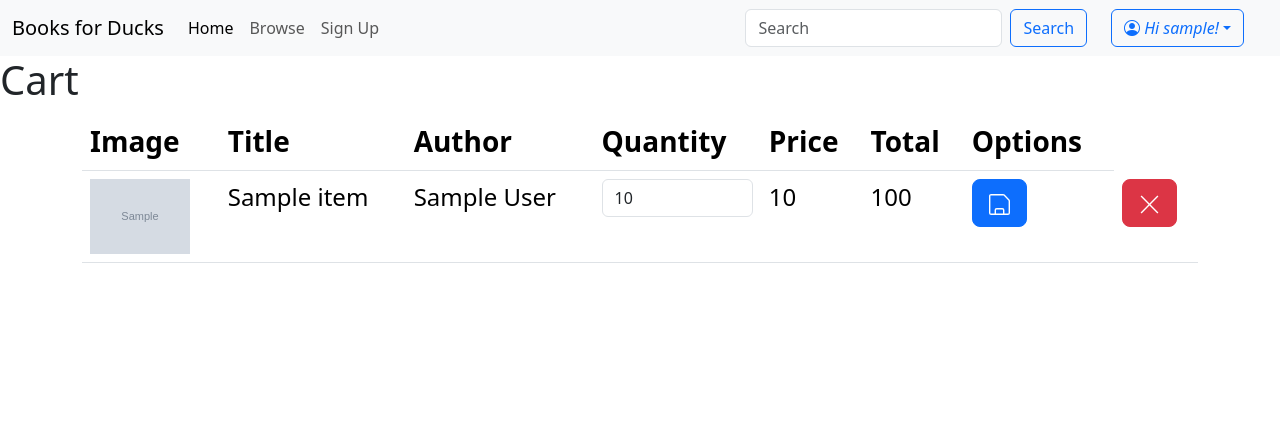
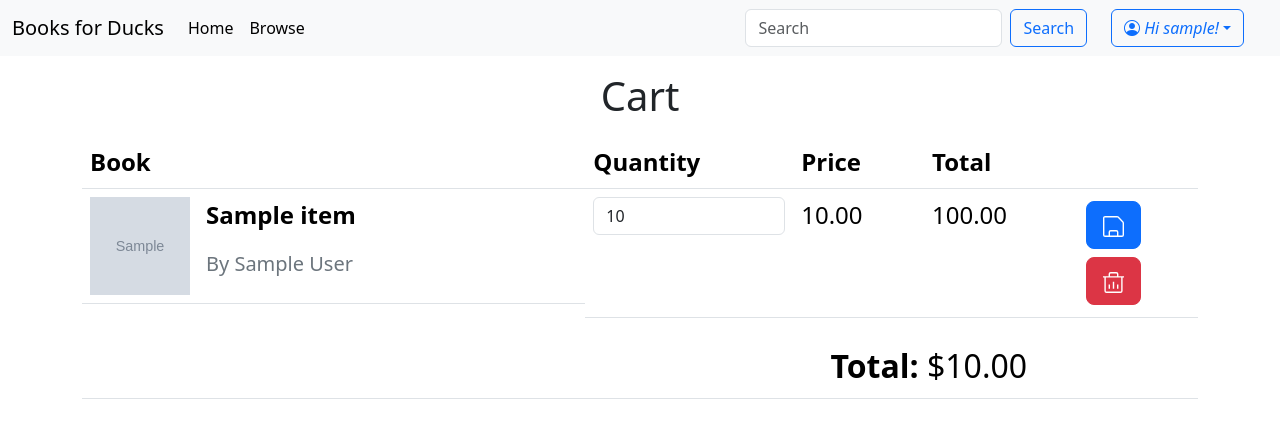
Before and after one commit to adalei1801/DuckBooks, a Flask app: template templates/cart.html.jinja in a window 1280 px wide. Shown: the top 438 px of the page. Run offline with Flask 3, Linux system fonts and the light colour scheme; a user stored in the database is signed in; tables that the repository leaves empty or names only in its code hold one stand-in row (values such as "Sample post"); the template is opened without the code that fills it: most values are stand-ins (such as "Sample title", 1, 10 or a date in 2020); grey boxes marked "Sample" are stand-in pictures.

Commit message:
1/7 cart work

```diff
--- a/main.py
+++ b/main.py
@@ -60,7 +60,26 @@ def connect_db():
 
 @app.route("/")
 def index():
-    return render_template("homepage.html.jinja")
+    conn = connect_db()
+
+    cursor = conn.cursor()
+
+    cursor.execute(f"SELECT * FROM `Product` WHERE `genre` = 'dystopia';")
+
+    result_dystopia = cursor.fetchall()
+
+    cursor.execute(f"SELECT * FROM `Product` WHERE `genre` LIKE '%fiction';")
+
+    result_fiction = cursor.fetchall()
+
+    cursor.execute(f"SELECT * FROM `Product` WHERE `page` <= '300';")
+
+    result_short = cursor.fetchall()
+
+
+    cursor.close()
+    conn.close()
+    return render_template("homepage.html.jinja", products_dystopia=result_dystopia, products_fiction=result_fiction, products_short=result_short)
 
 
 
@@ -117,7 +136,8 @@ def add_to_cart(product_id):
     INSERT INTO `Cart`
     (`product_id`, `customer_id`, `quantity`)
     VALUES
-    ({product_id}, {customer_id}, {quantity});
+    ({product_id}, {customer_id}, {quantity})
+    ON DUPLICATE KEY UPDATE  `quantity` = `quantity` + {quantity};
     """)
 
     cursor.close()
@@ -231,8 +251,44 @@ def cart():
                         """)
 
     results = cursor.fetchall()
+    price = 0
+
+    for product in results:
+        item_total = product['price'] * product['quantity']
+        price += item_total
 
     cursor.close()
     conn.close()
 
-    return render_template("cart.html.jinja", products=results)
+    return render_template("cart.html.jinja", products=results, price=price)
+
+@app.route("/cart/<cart_id>/delete", methods=["POST"])
+@flask_login.login_required
+def delete(cart_id):
+    conn = connect_db()
+    cursor = conn.cursor()
+
+    cursor.execute(f"DELETE FROM `Cart` WHERE `id`= {cart_id};")
+
+    cursor.close()
+    conn.close()
+
+    return redirect("/cart")
+
+@app.route("/update/<cart_id>//update", methods=["POST"])
+def update(cart_id):
+    conn = connect_db()
+    cursor = conn.cursor()
+
+    quantity = request.form["quantity"]
+
+    cursor.execute(f"""
+                    UPDATE `Cart`
+                    SET `quantity`= {quantity}
+                    WHERE `id` = {cart_id};
+    """)
+
+    cursor.close()
+    conn.close()
+
+    return redirect("/cart")
--- a/templates/browse.html.jinja
+++ b/templates/browse.html.jinja
@@ -31,7 +31,8 @@
             <img src= "{{item['image']}}" class="card-img-top" alt="{{item['title']}}">
             <div class="card-body">
                 <h5 class="card-title">{{item['title']}}</h5>
-                <p class="card-text">${{item['price']}}</p>
+                <h6 class="card-title">{{item['author']}}</h6>
+                <p class="card-text">${{"%.2f" | format(item['price'])}}</p>
                 <a href="/product/{{item['id']}}" class="btn btn-primary">Read more</a>
             </div>
         </div>
--- a/templates/cart.html.jinja
+++ b/templates/cart.html.jinja
@@ -1,48 +1,89 @@
 <!doctype html>
 <html lang="en">
+
 <head>
   <meta charset="utf-8">
   <meta name="viewport" content="width=device-width, initial-scale=1">
   <title>Cart</title>
-    <link href="https://cdn.jsdelivr.net/npm/bootstrap@5.3.3/dist/css/bootstrap.min.css" rel="stylesheet" integrity="sha384-QWTKZyjpPEjISv5WaRU9OFeRpok6YctnYmDr5pNlyT2bRjXh0JMhjY6hW+ALEwIH" crossorigin="anonymous">
+  <link href="https://cdn.jsdelivr.net/npm/bootstrap@5.3.3/dist/css/bootstrap.min.css" rel="stylesheet"
+    integrity="sha384-QWTKZyjpPEjISv5WaRU9OFeRpok6YctnYmDr5pNlyT2bRjXh0JMhjY6hW+ALEwIH" crossorigin="anonymous">
 </head>
+
 <body>
   {% include "components/navbar.html.jinja"%}
-    <h1>Cart</h1>
+  <h1 class="text-center my-3">Cart</h1>
 
-      <main class="container">
+  <main class="container table-responsive-sm">
+    {%if products |length ==0 %}
+    <p fs-1>Your Cart is Empty</p>
+    {%else%}
     <table class="table">
       <thead>
-            <tr class="fs-3">
-              <th scope="col">Image</th>
-              <th scope="col">Title</th>
-              <th scope="col">Author</th>
-              <th scope="col">Quantity</th>
-              <th scope="col">Price</th>
+        <tr class="fs-4">
+          <th>Book</th>
+          <th>Quantity</th>
+          <th>Price</th>
           <th>Total</th>
-              <th>Options</th>
+          <th></th>
         </tr>
       </thead>
       <tbody>
         {% for item in products %}
         <tr class="fs-4">
-              <td><img src="{{item['image']}}" alt="{{item['title']}}" width="100"> </td>
-              <td>{{item['title']}}</td>
-              <td>{{item['author']}}</td>
+          <td class="d-flex">
+          <img src="{{item['image']}}" alt="{{item['title']}}" width="100">
+          <div class="mx-3">
+          <p class="fw-bold">{{item['title']}}</p>
+          <p class="text-secondary fs-5">By {{item['author']}}</p>
+          </div>
+          </td>
           <td>
-              <input type="number" class="form-control" id="quantity" name="quantity" min="1" max="30" value="{{item['quantity']}}">
+            <form id="updateForm-{{item['id']}}" action="/update/{{item['id']}}//update" method="post">
+              <input type="number" class="form-control" id="quantity" name="quantity" min="1" max="30"
+              value="{{item['quantity']}}">
+            </form>
           </td>
-              <td>{{item['price']}}</td>
-              <td>{{ item['price'] * item['quantity'] }}</td>
-              <td> <button class="btn btn-primary btn-lg"><svg viewBox="0 0 15 15" fill="none" xmlns="http://www.w3.org/2000/svg" width="21" height="21"><path d="M4.5 14.5v-3a1 1 0 011-1h4a1 1 0 011 1v3m3 0h-12a1 1 0 01-1-1v-12a1 1 0 011-1h8.586a1 1 0 01.707.293l3.414 3.414a1 1 0 01.293.707V13.5a1 1 0 01-1 1z" stroke="currentColor"></path></svg></td>
-              <td><button class="btn btn-danger btn-lg"><svg viewBox="0 0 15 15" fill="none" xmlns="http://www.w3.org/2000/svg" width="21" height="21"><path d="M1.5 1.5l12 12m-12 0l12-12" stroke="currentColor"></path></svg></button></td>
+          <td>{{"%.2f" | format(item["price"])}}</td>
+          <td>{{ "%.2f" | format(item['price'] * item['quantity']) }}</td>
 
+          <!--Save Button-->
+          <td>
+            <button form="updateForm-{{item['id']}}" type="submit" class="btn btn-primary btn-lg my-1">
+              <svg viewBox="0 0 15 15" fill="none" xmlns="http://www.w3.org/2000/svg" width="21" height="21">
+                <path
+                  d="M4.5 14.5v-3a1 1 0 011-1h4a1 1 0 011 1v3m3 0h-12a1 1 0 01-1-1v-12a1 1 0 011-1h8.586a1 1 0 01.707.293l3.414 3.414a1 1 0 01.293.707V13.5a1 1 0 01-1 1z"
+                  stroke="currentColor">
+                </path>
+              </svg>
+            </button>
+
+            <form action="/cart/{{item['id']}}/delete" method="post">
+              <!--Trash Button-->
+              <button type="submit" class="btn btn-danger btn-lg my-1">
+                <svg viewBox="0 0 15 15" fill="none" xmlns="http://www.w3.org/2000/svg" width="21" height="21"><path d="M4.5 3V1.5a1 1 0 011-1h4a1 1 0 011 1V3M0 3.5h15m-13.5 0v10a1 1 0 001 1h10a1 1 0 001-1v-10M7.5 7v5m-3-3v3m6-3v3" stroke="currentColor"></path></svg>
+              </button>
+
+            </form>
+          </td>
         </tr>
         {%endfor%}
       </tbody>
     </table>
+
+    <table class="table">
+     <tr>
+        <td class="text-white invisible">Moving the total to the right</td>
+        <td class="fs-2 text-center"><b>Total:</b> ${{"%.2f" | format(price)}}</td>
+      </tr>
+    </table>
+
+    {%endif%}
   </main>
 
-    <script src="https://cdn.jsdelivr.net/npm/bootstrap@5.3.3/dist/js/bootstrap.bundle.min.js" integrity="sha384-YvpcrYf0tY3lHB60NNkmXc5s9fDVZLESaAA55NDzOxhy9GkcIdslK1eN7N6jIeHz" crossorigin="anonymous"></script>
+
+  <script src="https://cdn.jsdelivr.net/npm/bootstrap@5.3.3/dist/js/bootstrap.bundle.min.js"
+    integrity="sha384-YvpcrYf0tY3lHB60NNkmXc5s9fDVZLESaAA55NDzOxhy9GkcIdslK1eN7N6jIeHz"
+    crossorigin="anonymous"></script>
 </body>
+
 </html>
--- a/templates/components/navbar.html.jinja
+++ b/templates/components/navbar.html.jinja
@@ -14,11 +14,13 @@
           <a class="nav-link active" aria-current="page" href="/">Home</a>
         </li>
         <li class="nav-item">
-          <a class="nav-link" href="/browse">Browse</a>
+          <a class="nav-link active" href="/browse">Browse</a>
         </li>
-        <li class="nav-item">
-          <a class="nav-link" href="/signup">Sign Up</a>
-        </li>
+        {%if not current_user.is_authenticated%}
+          <li class="nav-item active">
+            <a class="nav-link" href="/signup">Sign Up</a>
+          </li>
+        {%endif%}
       </ul>
       <form class="d-flex" role="search" action="/browse">
         <input class="form-control me-2" name="query" type="search" placeholder="Search" aria-label="Search">
@@ -26,7 +28,7 @@
       </form>
 
 
-      <div class=" dropdown mx-4">
+      <div class="dropdown mx-4">
           {%if current_user.is_authenticated%}
             <button class="btn btn-outline-primary dropdown-toggle" type="button" data-bs-toggle="dropdown" aria-expanded="false"><i class="bi bi-person-circle"> Hi {{current_user.username}}!</i></button>
             <ul class="dropdown-menu">
```
Also changed, not shown: templates/homepage.html.jinja (+98 -3 lines), templates/product.html.jinja (+4 -4 lines), static/Swim Stories.png (added), static/products/and_then.jpg (added), static/products/bluest.jpg (added), static/styles.css (added). Lines whose indentation alone changed are shown as unchanged.
